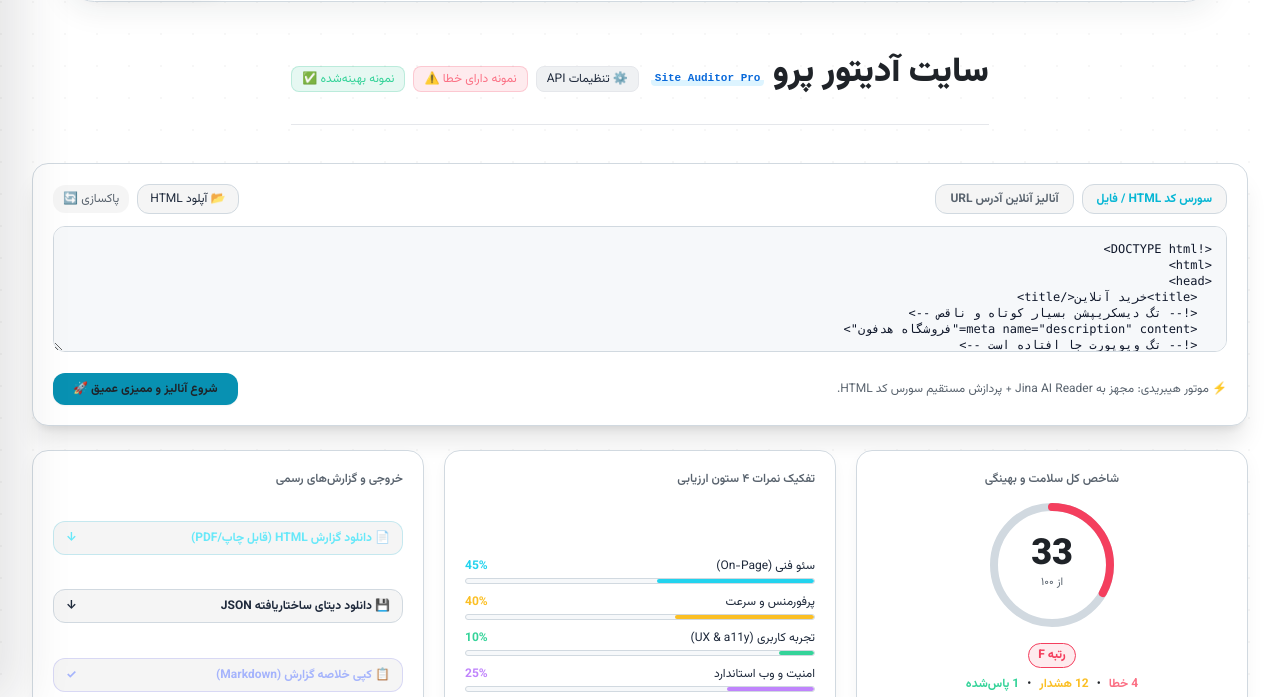
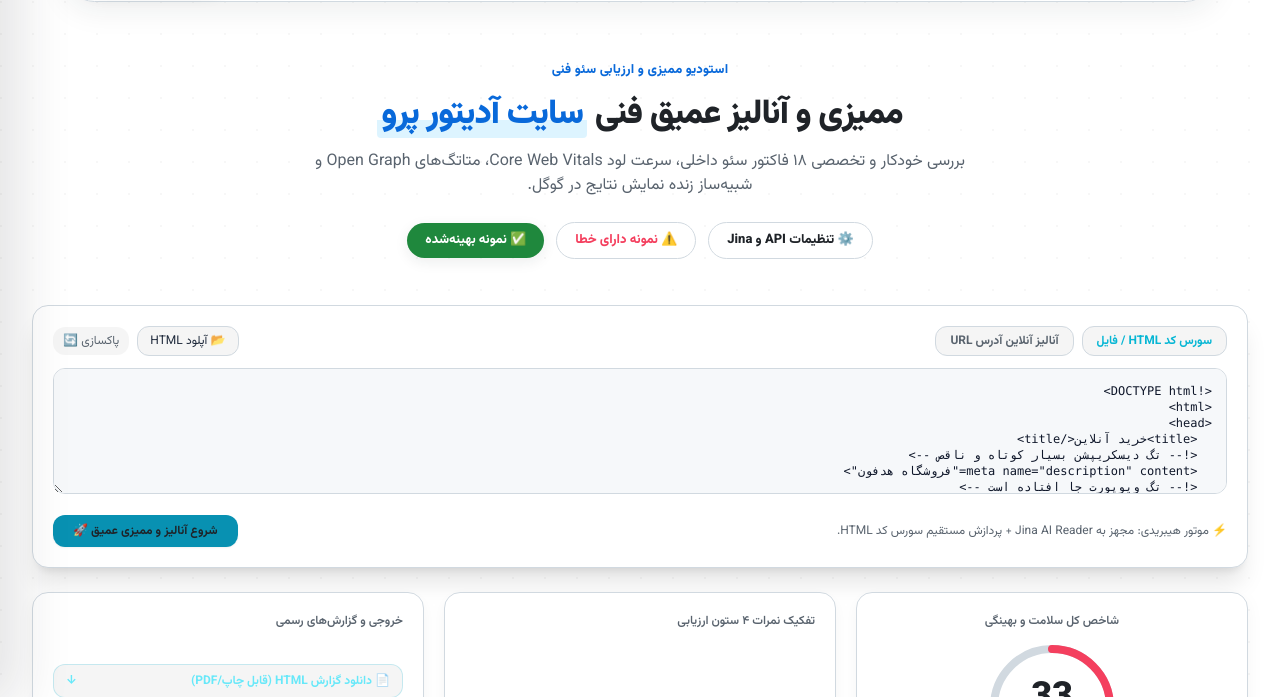
Before and after one commit to hashemsh/ai-projects-persian, a plain HTML site: page site-auditor/index.html in a window 1280 px wide. Shown: the part 95-792 px from the top of the page. Drawn offline with nearby package versions, Linux system fonts and the light colour scheme.

Commit message:
feat(site-auditor): upgrade hero to unified template showcase layout and bump cache versions

```diff
--- a/site-auditor/index.html
+++ b/site-auditor/index.html
@@ -10,7 +10,7 @@
   <link rel="preconnect" href="https://fonts.googleapis.com">
   <link rel="preconnect" href="https://fonts.gstatic.com" crossorigin>
   <link href="https://fonts.googleapis.com/css2?family=Vazirmatn:wght@300;400;500;600;700;800;900&display=swap" rel="stylesheet">
-  <link rel="stylesheet" href="../assets/css/hub-theme.css?v=10">
+  <link rel="stylesheet" href="../assets/css/hub-theme.css?v=11">
   <script>
     (function() {
       var t = localStorage.getItem('hub-theme') || (window.matchMedia('(prefers-color-scheme: light)').matches ? 'light' : 'dark');
@@ -47,20 +47,22 @@
     <!-- Shared Universal Header Navigation -->
     <header id="shared-header"></header>
 
-    <!-- Subheader / Action Bar -->
-    <div class="tool-hero flex flex-wrap items-center justify-between pb-4 mt-8 sm:mt-10 mb-8 border-b border-line gap-3">
-      <div class="flex items-center gap-2">
-        <h1 class="text-base sm:text-lg font-black flex items-center gap-2 whitespace-nowrap tool-title" style="color:var(--ink)">
-          <span>سایت آدیتور پرو</span>
-          <span class="mk" style="font-size:11px;font-family:monospace">Site Auditor Pro</span>
-        </h1>
+    <!-- Hero Showcase Header (Unified Template Aesthetic) -->
+    <header class="tool-hero text-center max-w-4xl mx-auto my-8 md:my-10 py-2 relative">
+      <span class="eb">استودیو ممیزی و ارزیابی سئو فنی</span>
+      <h1 class="text-xl sm:text-2xl md:text-3xl font-black tracking-tight mb-3 mx-auto text-center whitespace-nowrap tool-title" style="color:var(--ink);margin:10px auto 14px;text-align:center">
+        ممیزی و آنالیز عمیق فنی <span class="mk">سایت آدیتور پرو</span>
+      </h1>
+      <p class="max-w-2xl mx-auto text-xs sm:text-sm md:text-base leading-relaxed mb-6" style="color:var(--mut)">
+        بررسی خودکار و تخصصی ۱۸ فاکتور سئو داخلی، سرعت لود Core Web Vitals، متاتگ‌های Open Graph و شبیه‌ساز زنده نمایش نتایج در گوگل.
+      </p>
+      <!-- Quick Action Controls -->
+      <div class="flex items-center justify-center gap-3 flex-wrap">
+        <button type="button" id="btn-open-settings" class="btn bo" style="font-size:13px;padding:8px 18px"><span>⚙️ تنظیمات API و Jina</span></button>
+        <button type="button" id="btn-sample-bad" class="btn bo" style="font-size:13px;padding:8px 18px;color:#f43f5e"><span>⚠️ نمونه دارای خطا</span></button>
+        <button type="button" id="btn-sample-good" class="btn bp" style="font-size:13px;padding:8px 18px"><span>✅ نمونه بهینه‌شده</span></button>
       </div>
-      <div class="flex items-center gap-2">
-        <button type="button" id="btn-open-settings" class="px-2.5 py-1 text-xs rounded-lg bg-slate-500/10 text-slate-300 border border-line hover:bg-slate-500/20 transition">⚙️ تنظیمات API</button>
-        <button type="button" id="btn-sample-bad" class="px-2.5 py-1 text-xs rounded-lg bg-rose-500/10 text-rose-400 border border-rose-500/20 hover:bg-rose-500/20 transition">نمونه دارای خطا ⚠️</button>
-        <button type="button" id="btn-sample-good" class="px-2.5 py-1 text-xs rounded-lg bg-emerald-500/10 text-emerald-400 border border-emerald-500/20 hover:bg-emerald-500/20 transition">نمونه بهینه‌شده ✅</button>
-      </div>
-    </div>
+    </header>
 
     <!-- Main Workspace -->
     <main class="space-y-6 flex-1">
```
Also changed, not shown: ai-cost-estimator/index.html (+1 -1 lines), index.html (+1 -1 lines), lorem-plus/index.html (+1 -1 lines), placeholder-pro/index.html (+1 -1 lines), prompt-optimizer/index.html (+1 -1 lines), qr-studio/index.html (+1 -1 lines), regex-studio/index.html (+1 -1 lines), schema-generator/index.html (+1 -1 lines), utm-builder/index.html (+1 -1 lines), webp-converter/index.html (+1 -1 lines).
